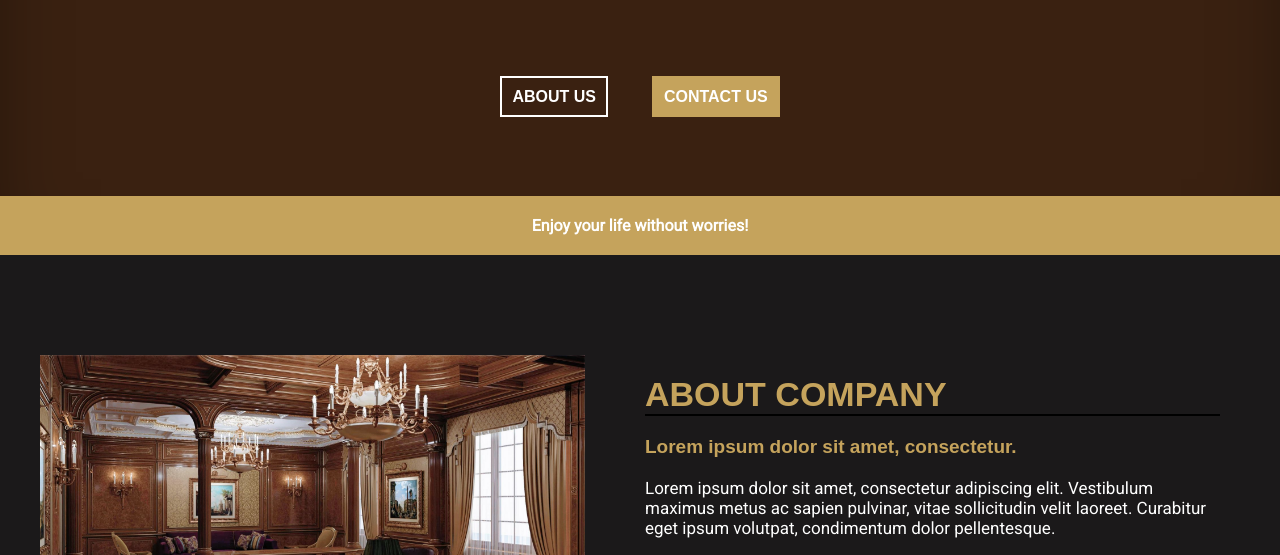
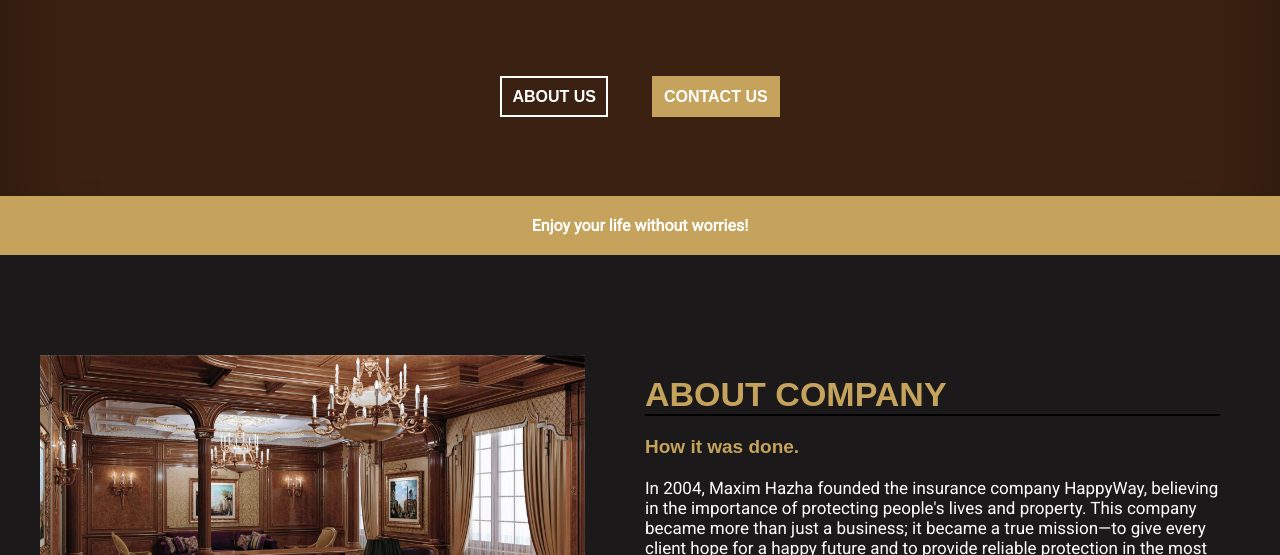
Before and after one commit to Careless-boop/insurance-laba, a plain HTML site: page index.html in a window 1280 px wide. Shown: the part 340-895 px from the top of the page. Drawn offline with Linux system fonts and the light colour scheme; a web font is replaced by a local one.

Commit message:
Changed text and names

```diff
--- a/index.html
+++ b/index.html
@@ -3,7 +3,7 @@
   <head>
     <meta charset="UTF-8" />
     <meta name="viewport" content="width=device-width, initial-scale=1.0" />
-    <title>Gazha Insurance Co.</title>
+    <title>HappyWay</title>
     <link rel="stylesheet" href="css/index.css" />
     <link rel="icon" href="img/favicon.ico" type="image/x-icon" />
   </head>
@@ -45,7 +45,7 @@
       </nav>
       <section class="header__hero">
         <div class="header__hero-content">
-          <h1 class="header__hero-title">Gazha Insurance Co.</h1>
+          <h1 class="header__hero-title">HappyWay</h1>
           <p class="header__hero-subtitle">
             Working since 2004 without any hesitations
           </p>
@@ -72,13 +72,21 @@
           <div class="about__content-info">
             <h2 class="about__title">ABOUT COMPANY</h2>
             <h3 class="about__sub-title">
-              Lorem ipsum dolor sit amet, consectetur.
+              How it was done.
             </h3>
             <p class="about__text">
-              Lorem ipsum dolor sit amet, consectetur adipiscing elit.
-              Vestibulum maximus metus ac sapien pulvinar, vitae sollicitudin
-              velit laoreet. Curabitur eget ipsum volutpat, condimentum dolor
-              pellentesque.
+              In 2004, Maxim Hazha founded the insurance company HappyWay,
+              believing in the importance of protecting people's lives and
+              property. This company became more than just a business; it became
+              a true mission—to give every client hope for a happy future and to
+              provide reliable protection in the most challenging situations.
+              Over the years, HappyWay not only expanded its reach and
+              popularity but also became a genuine emotional support for
+              millions of individuals. Its name became synonymous with
+              responsibility, assistance, and hope. By the end of 2024, HappyWay
+              was celebrated not only as a successful corporation but also as a
+              true example that the world becomes better when we care for each
+              other.
             </p>
             <ul class="about__list">
               <li class="about__list-item">
@@ -267,7 +275,11 @@
     <footer class="footer">
       <nav class="footer__nav">
         <a href="index.html" class="footer__logo-container">
-          <img src="img/favicon.ico" alt="Insurance Logo" class="footer__logo-image">
+          <img
+            src="img/favicon.ico"
+            alt="Insurance Logo"
+            class="footer__logo-image"
+          />
         </a>
         <ul class="footer__list">
           <li class="footer__list-item">
@@ -277,13 +289,15 @@
             <a href="index.html#partners" class="footer__list-link">PARTNERS</a>
           </li>
           <li class="footer__list-item">
-            <a href="index.html#contact" class="footer__list-link">CONTACT US</a>
+            <a href="index.html#contact" class="footer__list-link"
+              >CONTACT US</a
+            >
           </li>
         </ul>
       </nav>
-      <hr class="footer__underline">
+      <hr class="footer__underline" />
       <div id="unnecesary-information">
-        <p>© Created by Gazha Maksym</p>
+        <p>© Created by Hazha Maksym</p>
         <p>All rights Reserved</p>
       </div>
     </footer>
```
Also changed, not shown: 1 other file.
